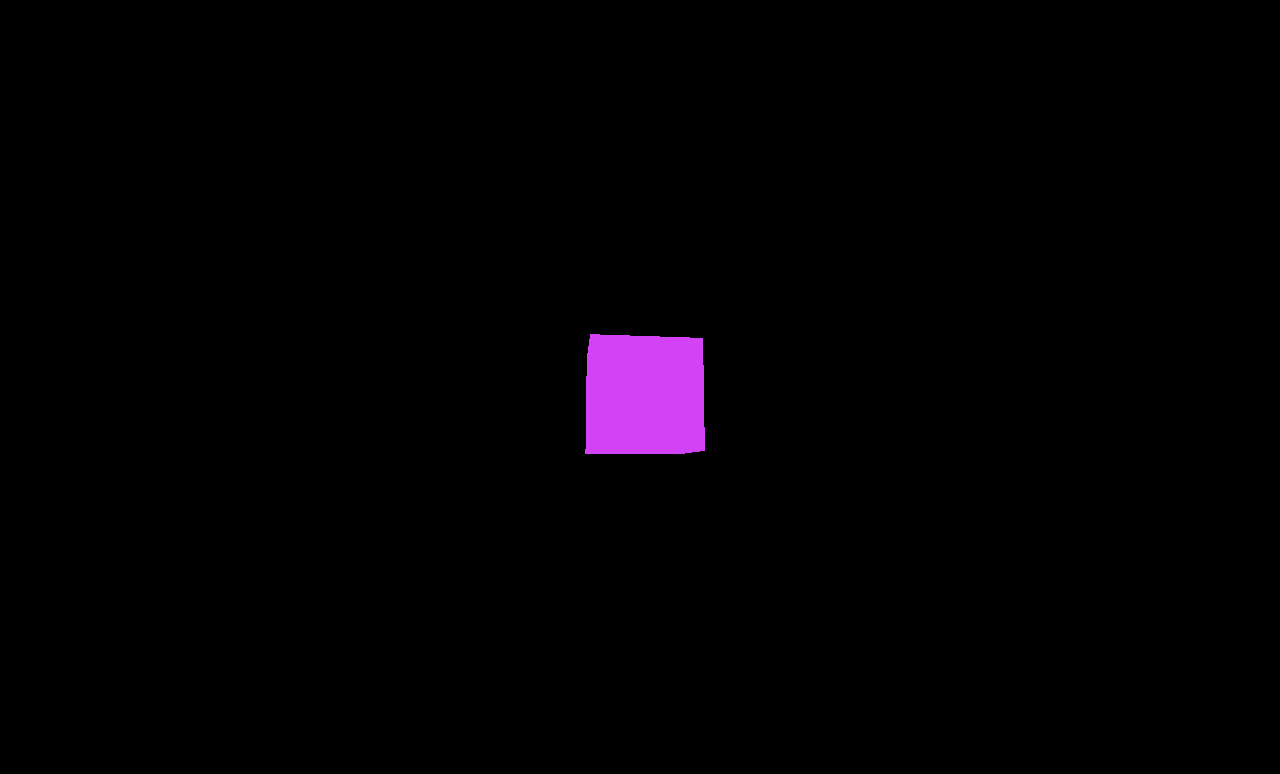
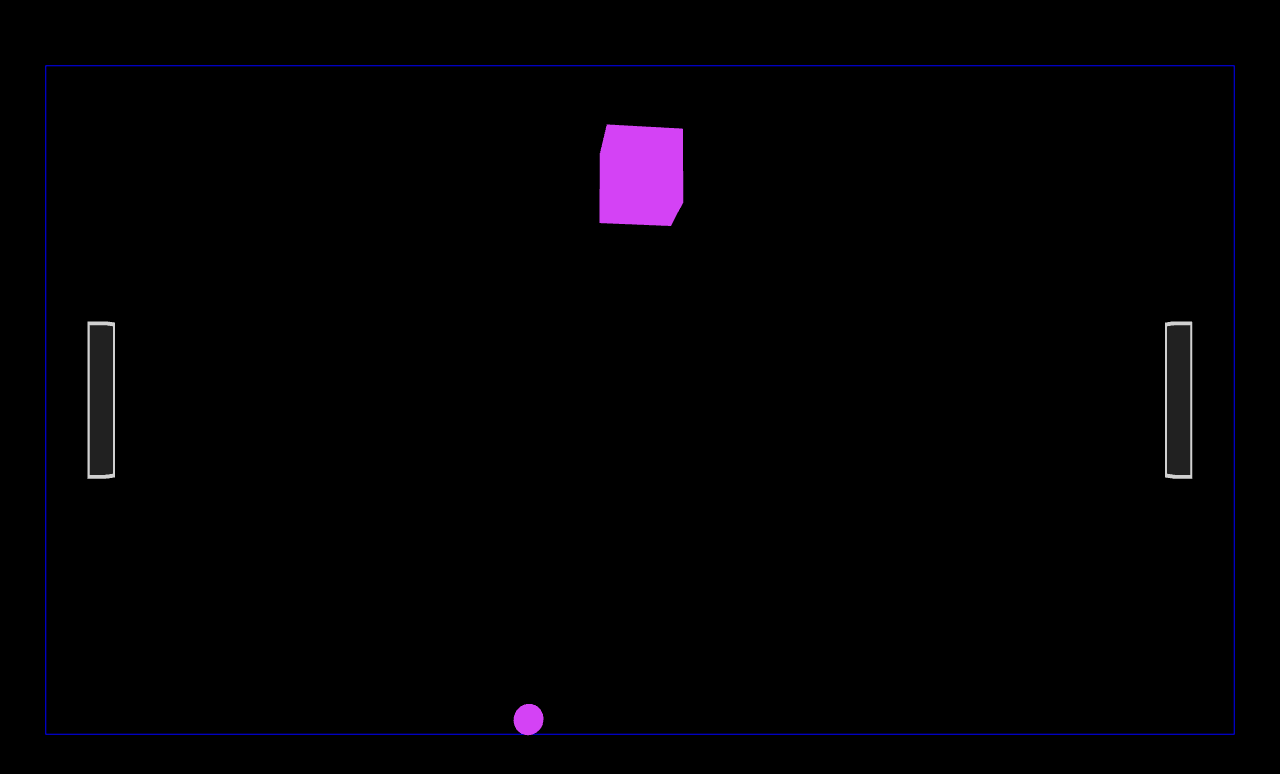
Before and after one commit to ItsHade/webgl, a plain HTML site: page index.html in a window 1280 px wide. Drawn offline with nearby package versions, Linux system fonts and the light colour scheme.

Commit message:
working on game

```diff
--- a/app.js
+++ /dev/null
@@ -1,45 +0,0 @@
-// Create scene
-const scene = new THREE.Scene();
-
-// Create renderer
-const renderer = new THREE.WebGLRenderer();
-renderer.setSize(window.innerWidth, window.innerHeight);
-document.body.appendChild(renderer.domElement);
-
-// Create camera
-const camera = new THREE.PerspectiveCamera(
-    75,
-    window.innerWidth / window.innerHeight,
-    0.1,
-    1000
-);
-camera.position.z = 5;
-
-// Create geometry
-const geometry = new THREE.BoxGeometry();
-
-// Create material
-const material = new THREE.MeshBasicMaterial({ color: 0xd442f5 });
-
-// Create mesh
-const cube = new THREE.Mesh(geometry, material);
-
-
-// Add mesh to scene
-scene.add(cube);
-
-
-// Render scene
-function animate()
-{
-    requestAnimationFrame(animate);
-
-    // Rotate cube
-    cube.rotation.x += 0.01;
-    cube.rotation.y += 0.01;
-
-    // Render scene with camera
-    renderer.render(scene, camera);
-}
-
-animate();
--- a/index.html
+++ b/index.html
@@ -5,13 +5,18 @@
     <meta name="viewport" content="width=device-width, initial-scale=1.0">
     <title>My Three.js App</title>
     <style>
-        body {
-            margin: 0;
-        }
+        body { margin: 0; }
     </style>
 </head>
 <body>
-    <script src="https://cdnjs.cloudflare.com/ajax/libs/three.js/r128/three.min.js"></script>
-    <script src="app.js"></script>
+    <script type="importmap">
+        {
+            "imports": {
+                "three": "https://cdn.jsdelivr.net/npm/three@0.139.2/build/three.module.js",
+                "three/examples/jsm/controls/OrbitControls.js": "https://cdn.jsdelivr.net/npm/three@0.139.2/examples/jsm/controls/OrbitControls.js"
+            }
+        }
+    </script>
+    <script type="module" src="./main.js"></script>
 </body>
 </html>
--- /dev/null
+++ b/main.js
@@ -0,0 +1,179 @@
+import * as THREE from 'three';
+import { OrbitControls } from 'three/examples/jsm/controls/OrbitControls.js';
+
+// standard global variables
+var scene, camera, renderer, controls;
+// var keyboard = new THREEx.KeyboardState();
+
+// custom global variables
+var cube, ball, paddle, paddleOutline, paddle2, paddleOutline2, keys;
+const PADDLE_SPEED = 0.1;
+const BALL_SPEED = 0.1;
+const BALL_SIZE = 0.2;
+var ballSpeed = {x: BALL_SPEED, y: BALL_SPEED};
+
+Init();
+Loop();
+
+function Init()
+{
+    // SCENE
+    scene = new THREE.Scene();
+
+    // CAMERA
+    var SCREEN_WIDTH = window.innerWidth, SCREEN_HEIGHT = window.innerHeight;
+    var VIEW_ANGLE = 45, ASPECT = SCREEN_WIDTH / SCREEN_HEIGHT, NEAR = 0.1, FAR = 2000;
+    camera = new THREE.PerspectiveCamera(VIEW_ANGLE, ASPECT, NEAR, FAR);
+    camera.position.set(0, 0, 13);
+    camera.lookAt(0, 0, 0);
+    scene.add(camera);
+
+    // RENDERER
+    renderer = new THREE.WebGLRenderer({antialias: true});
+    renderer.setSize(SCREEN_WIDTH, SCREEN_HEIGHT);
+    // renderer.setAnimationLoop(animate);
+    document.body.appendChild(renderer.domElement);
+
+    // CONTROLS
+    controls = new OrbitControls( camera, renderer.domElement);
+    controls.update();
+
+    // LIGHT
+	var light = new THREE.PointLight(0xffffff);
+	light.position.set(0, 0, 10);
+	scene.add(light);
+
+    // INPUT
+    keys = {
+        a: false,
+        s: false,
+        d: false,
+        w: false,
+        arrowup: false,
+        arrowdown: false
+      };
+
+    document.body.addEventListener( 'keydown', function(e) {
+
+    var key = e.code.replace('Key', '').toLowerCase();
+    console.log("key: " + key);
+    if ( keys[ key ] !== undefined )
+        keys[ key ] = true;
+
+    });
+    document.body.addEventListener( 'keyup', function(e) {
+
+    var key = e.code.replace('Key', '').toLowerCase();
+    if ( keys[ key ] !== undefined )
+        keys[ key ] = false;
+
+    });
+
+
+    // CUSTOM GEOMETRY
+    const geometry = new THREE.BoxGeometry(1, 1, 1);
+    const paddleGeometry = new THREE.BoxGeometry(0.2, 2, 0.2);
+    const ballGeometry = new THREE.SphereGeometry(BALL_SIZE, 64, 32);
+    const points = [];
+    points.push( new THREE.Vector3( -8, 4.5, 0 ) );
+    points.push( new THREE.Vector3( 8, 4.5, 0 ) );
+    points.push( new THREE.Vector3( 8, -4.5, 0 ) );
+    points.push( new THREE.Vector3( -8, -4.5, 0 ) );
+    points.push( new THREE.Vector3( -8, 4.5, 0 ) );
+
+    const lineGeometry = new THREE.BufferGeometry().setFromPoints( points );
+
+
+    // Create materials
+    const purpleMaterial = new THREE.MeshBasicMaterial({ color: 0xd442f5 });
+    const paddleMaterial = new THREE.MeshBasicMaterial({ color: 0x212121 });
+    const paddleOutlineMaterial = new THREE.MeshBasicMaterial({ color: 0xd1d1d1, side: THREE.BackSide });
+
+    // const lineMaterial = new THREE.LineBasicMaterial( { color: 0x0000ff } );
+    const lineMaterial = new THREE.LineDashedMaterial({ color: 0x0000ff });
+
+    // Create meshes
+    cube = new THREE.Mesh(geometry, purpleMaterial);
+    ball = new THREE.Mesh(ballGeometry, purpleMaterial)
+    paddle = new THREE.Mesh(paddleGeometry, paddleMaterial);
+    paddleOutline = new THREE.Mesh(paddleGeometry, paddleOutlineMaterial);
+    paddle2 = new THREE.Mesh(paddleGeometry, paddleMaterial);
+    paddleOutline2 = new THREE.Mesh(paddleGeometry, paddleOutlineMaterial);
+
+    var line = new THREE.Line( lineGeometry, lineMaterial );
+
+    // Add meshes to scene
+    scene.add(cube);
+    scene.add(ball);
+    scene.add(paddle);
+    scene.add(paddleOutline);
+    scene.add(paddleOutline2);
+    scene.add(paddle2);
+    scene.add(line);
+
+
+    cube.position.y += 3;
+    paddle.position.x -= 7.25;
+    paddleOutline.position.x = paddle.position.x;
+    paddleOutline.scale.multiplyScalar(1.05);
+    paddleOutline.scale.x *= 1.2;
+    paddle2.position.x += 7.25;
+    paddleOutline2.position.x = paddle2.position.x;
+    paddleOutline2.scale.multiplyScalar(1.05);
+    paddleOutline2.scale.x *= 1.2;
+}
+
+function Loop()
+{
+    requestAnimationFrame(Loop);
+    logInput();
+    Update();
+    Render();
+}
+
+function Update()
+{
+    if (keys.w)
+        paddle.position.y += PADDLE_SPEED;
+    else if (keys.s)
+        paddle.position.y -= PADDLE_SPEED;
+
+    paddleOutline.position.y = paddle.position.y;
+
+    if (keys.arrowup)
+        paddle2.position.y += PADDLE_SPEED;
+    else if (keys.arrowdown)
+        paddle2.position.y -= PADDLE_SPEED;
+
+    paddleOutline2.position.y = paddle2.position.y;
+
+
+    // BALL
+    ball.position.x += ballSpeed.x;
+    ball.position.y += ballSpeed.y;
+
+    if (ball.position.x - BALL_SIZE < -8 || ball.position.x + BALL_SIZE > 8)
+        ballSpeed.x = -ballSpeed.x;
+    if (ball.position.y - BALL_SIZE < -4.5 || ball.position.y + BALL_SIZE > 4.5)
+        ballSpeed.y = -ballSpeed.y;
+
+    // Rotate cube
+    cube.rotation.x += 0.01;
+    cube.rotation.y += 0.01;
+
+    controls.update();
+}
+
+function Render()
+{
+    renderer.render(scene, camera);
+}
+
+function logInput()
+{
+    // console.log("up: " + keys.up);
+    // console.log("w: " + keys.w);
+    // console.log("a: " + keys.a);
+    // console.log("s: " + keys.s);
+    // console.log("d: " + keys.d);
+}
```
Also changed, not shown: 1 other file.
